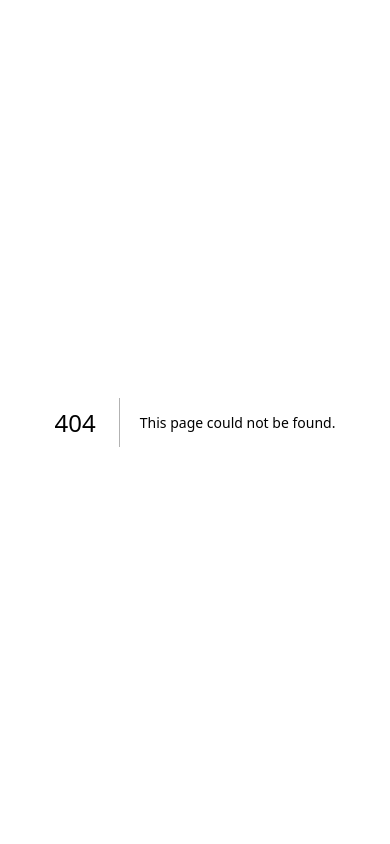
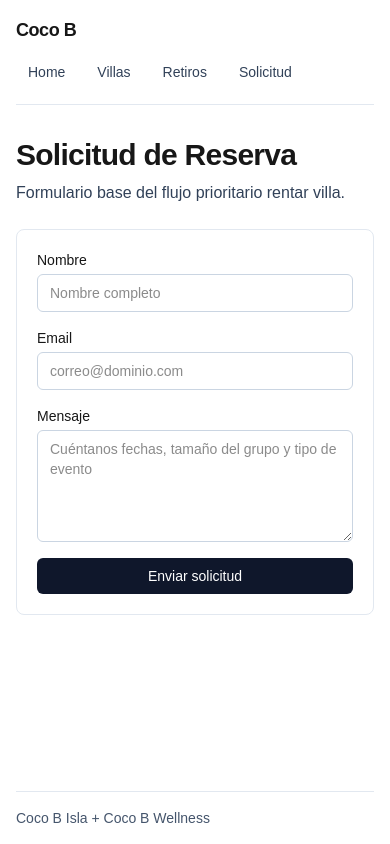
Before and after one commit to Tiggreee/Triple_Island, a Next.js app: page /solicitud in a window 390 px wide. Before the commit this address had no page. Built offline with nearby package versions, Linux system fonts and the light colour scheme.

Commit message:
FE-02: add MVP route skeleton and global responsive layout

```diff
--- a/src/app/layout.tsx
+++ b/src/app/layout.tsx
@@ -1,4 +1,5 @@
 import type { Metadata } from "next";
+import Link from "next/link";
 import { Geist, Geist_Mono } from "next/font/google";
 import "./globals.css";
 
@@ -13,8 +14,8 @@ const geistMono = Geist_Mono({
 });
 
 export const metadata: Metadata = {
-  title: "Create Next App",
-  description: "Generated by create next app",
+  title: "Coco B Platform",
+  description: "Unified platform for villas and wellness retreats",
 };
 
 export default function RootLayout({
@@ -22,12 +23,42 @@ export default function RootLayout({
 }: Readonly<{
   children: React.ReactNode;
 }>) {
+  const navItems = [
+    { href: "/", label: "Home" },
+    { href: "/villas", label: "Villas" },
+    { href: "/retiros", label: "Retiros" },
+    { href: "/solicitud", label: "Solicitud" },
+  ];
+
   return (
     <html
       lang="en"
       className={`${geistSans.variable} ${geistMono.variable} h-full antialiased`}
     >
-      <body className="min-h-full flex flex-col">{children}</body>
+      <body className="min-h-full bg-slate-50 text-slate-900">
+        <div className="mx-auto flex min-h-screen w-full max-w-6xl flex-col px-4 sm:px-6 lg:px-8">
+          <header className="border-b border-slate-200 py-4">
+            <div className="flex flex-col gap-3 sm:flex-row sm:items-center sm:justify-between">
+              <p className="text-lg font-semibold tracking-tight">Coco B</p>
+              <nav aria-label="Main" className="flex flex-wrap items-center gap-2">
+                {navItems.map((item) => (
+                  <Link
+                    key={item.href}
+                    href={item.href}
+                    className="rounded-md px-3 py-1.5 text-sm font-medium text-slate-700 transition hover:bg-slate-200"
+                  >
+                    {item.label}
+                  </Link>
+                ))}
+              </nav>
+            </div>
+          </header>
+          <main className="flex-1 py-8">{children}</main>
+          <footer className="border-t border-slate-200 py-4 text-sm text-slate-600">
+            Coco B Isla + Coco B Wellness
+          </footer>
+        </div>
+      </body>
     </html>
   );
 }
--- a/src/app/page.tsx
+++ b/src/app/page.tsx
@@ -1,65 +1,55 @@
-import Image from "next/image";
+import Link from "next/link";
 
 export default function Home() {
   return (
-    <div className="flex flex-col flex-1 items-center justify-center bg-zinc-50 font-sans dark:bg-black">
-      <main className="flex flex-1 w-full max-w-3xl flex-col items-center justify-between py-32 px-16 bg-white dark:bg-black sm:items-start">
-        <Image
-          className="dark:invert"
-          src="/next.svg"
-          alt="Next.js logo"
-          width={100}
-          height={20}
-          priority
-        />
-        <div className="flex flex-col items-center gap-6 text-center sm:items-start sm:text-left">
-          <h1 className="max-w-xs text-3xl font-semibold leading-10 tracking-tight text-black dark:text-zinc-50">
-            To get started, edit the page.tsx file.
-          </h1>
-          <p className="max-w-md text-lg leading-8 text-zinc-600 dark:text-zinc-400">
-            Looking for a starting point or more instructions? Head over to{" "}
-            <a
-              href="https://vercel.com/templates?framework=next.js&utm_source=create-next-app&utm_medium=appdir-template-tw&utm_campaign=create-next-app"
-              className="font-medium text-zinc-950 dark:text-zinc-50"
-            >
-              Templates
-            </a>{" "}
-            or the{" "}
-            <a
-              href="https://nextjs.org/learn?utm_source=create-next-app&utm_medium=appdir-template-tw&utm_campaign=create-next-app"
-              className="font-medium text-zinc-950 dark:text-zinc-50"
-            >
-              Learning
-            </a>{" "}
-            center.
+    <section className="space-y-10">
+      <div className="space-y-4">
+        <p className="text-sm font-medium uppercase tracking-widest text-slate-600">
+          Plataforma Unificada
+        </p>
+        <h1 className="max-w-3xl text-3xl font-semibold tracking-tight sm:text-4xl">
+          Descubre villas, explora retiros y envía tu solicitud de reserva.
+        </h1>
+        <p className="max-w-2xl text-base text-slate-700 sm:text-lg">
+          Primer corte funcional orientado al flujo de renta de villa, con
+          contenido administrable y rutas listas para integración.
+        </p>
+        <div className="flex flex-wrap gap-3">
+          <Link
+            href="/villas"
+            className="rounded-md bg-slate-900 px-4 py-2 text-sm font-medium text-white transition hover:bg-slate-700"
+          >
+            Ver Villas
+          </Link>
+          <Link
+            href="/solicitud"
+            className="rounded-md border border-slate-300 bg-white px-4 py-2 text-sm font-medium text-slate-800 transition hover:bg-slate-100"
+          >
+            Enviar Solicitud
+          </Link>
+        </div>
+      </div>
+
+      <div className="grid gap-4 md:grid-cols-3">
+        <article className="rounded-lg border border-slate-200 bg-white p-5">
+          <h2 className="text-lg font-semibold">Villas</h2>
+          <p className="mt-2 text-sm text-slate-700">
+            Listado y detalle preparados para consumo desde WordPress REST.
           </p>
-        </div>
-        <div className="flex flex-col gap-4 text-base font-medium sm:flex-row">
-          <a
-            className="flex h-12 w-full items-center justify-center gap-2 rounded-full bg-foreground px-5 text-background transition-colors hover:bg-[#383838] dark:hover:bg-[#ccc] md:w-[158px]"
-            href="https://vercel.com/new?utm_source=create-next-app&utm_medium=appdir-template-tw&utm_campaign=create-next-app"
-            target="_blank"
-            rel="noopener noreferrer"
-          >
-            <Image
-              className="dark:invert"
-              src="/vercel.svg"
-              alt="Vercel logomark"
-              width={16}
-              height={16}
-            />
-            Deploy Now
-          </a>
-          <a
-            className="flex h-12 w-full items-center justify-center rounded-full border border-solid border-black/[.08] px-5 transition-colors hover:border-transparent hover:bg-black/[.04] dark:border-white/[.145] dark:hover:bg-[#1a1a1a] md:w-[158px]"
-            href="https://nextjs.org/docs?utm_source=create-next-app&utm_medium=appdir-template-tw&utm_campaign=create-next-app"
-            target="_blank"
-            rel="noopener noreferrer"
-          >
-            Documentation
-          </a>
-        </div>
-      </main>
-    </div>
+        </article>
+        <article className="rounded-lg border border-slate-200 bg-white p-5">
+          <h2 className="text-lg font-semibold">Retiros</h2>
+          <p className="mt-2 text-sm text-slate-700">
+            Sección lista para disponibilidad dinámica editable desde panel.
+          </p>
+        </article>
+        <article className="rounded-lg border border-slate-200 bg-white p-5">
+          <h2 className="text-lg font-semibold">Solicitudes</h2>
+          <p className="mt-2 text-sm text-slate-700">
+            Captura de leads en HubSpot con validación y anti-spam server-side.
+          </p>
+        </article>
+      </div>
+    </section>
   );
 }
--- /dev/null
+++ b/src/app/retiros/page.tsx
@@ -0,0 +1,30 @@
+const sampleRetreats = [
+  { name: "Retiro Yoga Caribe", date: "2026-09-12" },
+  { name: "Retiro Culinario", date: "2026-10-03" },
+  { name: "Retiro Wellness Mujeres", date: "2026-11-21" },
+];
+
+export default function RetirosPage() {
+  return (
+    <section className="space-y-6">
+      <div>
+        <h1 className="text-3xl font-semibold tracking-tight">Retiros</h1>
+        <p className="mt-2 text-slate-700">
+          Ruta base del MVP para próximos retiros y disponibilidad.
+        </p>
+      </div>
+
+      <ul className="space-y-3">
+        {sampleRetreats.map((retreat) => (
+          <li
+            key={`${retreat.name}-${retreat.date}`}
+            className="rounded-lg border border-slate-200 bg-white p-4"
+          >
+            <p className="font-medium text-slate-900">{retreat.name}</p>
+            <p className="text-sm text-slate-700">{retreat.date}</p>
+          </li>
+        ))}
+      </ul>
+    </section>
+  );
+}
--- /dev/null
+++ b/src/app/solicitud/page.tsx
@@ -0,0 +1,47 @@
+export default function SolicitudPage() {
+  return (
+    <section className="space-y-6">
+      <div>
+        <h1 className="text-3xl font-semibold tracking-tight">Solicitud de Reserva</h1>
+        <p className="mt-2 text-slate-700">
+          Formulario base del flujo prioritario rentar villa.
+        </p>
+      </div>
+
+      <form className="grid gap-4 rounded-lg border border-slate-200 bg-white p-5 sm:grid-cols-2">
+        <label className="grid gap-1 text-sm">
+          Nombre
+          <input
+            type="text"
+            className="rounded-md border border-slate-300 px-3 py-2"
+            placeholder="Nombre completo"
+          />
+        </label>
+
+        <label className="grid gap-1 text-sm">
+          Email
+          <input
+            type="email"
+            className="rounded-md border border-slate-300 px-3 py-2"
+            placeholder="correo@dominio.com"
+          />
+        </label>
+
+        <label className="grid gap-1 text-sm sm:col-span-2">
+          Mensaje
+          <textarea
+            className="min-h-28 rounded-md border border-slate-300 px-3 py-2"
+            placeholder="Cuéntanos fechas, tamaño del grupo y tipo de evento"
+          />
+        </label>
+
+        <button
+          type="button"
+          className="rounded-md bg-slate-900 px-4 py-2 text-sm font-medium text-white transition hover:bg-slate-700 sm:col-span-2"
+        >
+          Enviar solicitud
+        </button>
+      </form>
+    </section>
+  );
+}
--- /dev/null
+++ b/src/app/villas/[slug]/page.tsx
@@ -0,0 +1,20 @@
+type VillaDetailPageProps = {
+  params: Promise<{ slug: string }>;
+};
+
+export default async function VillaDetailPage({ params }: VillaDetailPageProps) {
+  const { slug } = await params;
+
+  return (
+    <section className="space-y-4">
+      <h1 className="text-3xl font-semibold tracking-tight">Detalle de Villa</h1>
+      <p className="text-slate-700">
+        Ruta dinámica lista para consumir contenido real de WordPress.
+      </p>
+      <div className="rounded-lg border border-slate-200 bg-white p-4">
+        <p className="text-sm text-slate-600">Slug</p>
+        <p className="text-base font-medium text-slate-900">{slug}</p>
+      </div>
+    </section>
+  );
+}
--- /dev/null
+++ b/src/app/villas/page.tsx
@@ -0,0 +1,38 @@
+import Link from "next/link";
+
+const sampleVillas = [
+  { slug: "villa-coral", name: "Villa Coral", suites: 12 },
+  { slug: "villa-esmeralda", name: "Villa Esmeralda", suites: 18 },
+  { slug: "villa-brisa", name: "Villa Brisa", suites: 8 },
+];
+
+export default function VillasPage() {
+  return (
+    <section className="space-y-6">
+      <div>
+        <h1 className="text-3xl font-semibold tracking-tight">Villas</h1>
+        <p className="mt-2 text-slate-700">
+          Ruta base del MVP para catálogo de villas.
+        </p>
+      </div>
+
+      <div className="grid gap-4 sm:grid-cols-2 lg:grid-cols-3">
+        {sampleVillas.map((villa) => (
+          <article
+            key={villa.slug}
+            className="rounded-lg border border-slate-200 bg-white p-4"
+          >
+            <h2 className="text-lg font-semibold">{villa.name}</h2>
+            <p className="mt-1 text-sm text-slate-700">{villa.suites} suites</p>
+            <Link
+              href={`/villas/${villa.slug}`}
+              className="mt-3 inline-block text-sm font-medium text-slate-900 underline"
+            >
+              Ver detalle
+            </Link>
+          </article>
+        ))}
+      </div>
+    </section>
+  );
+}
```
